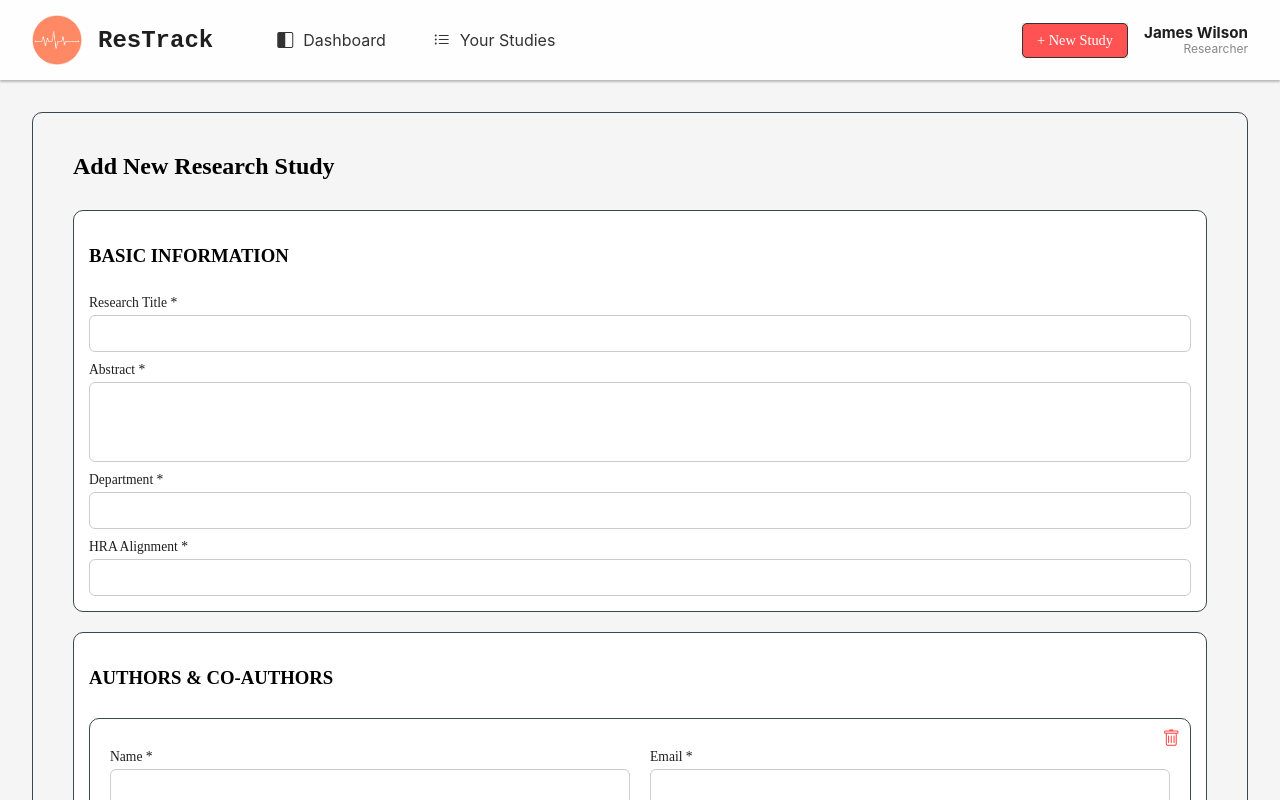
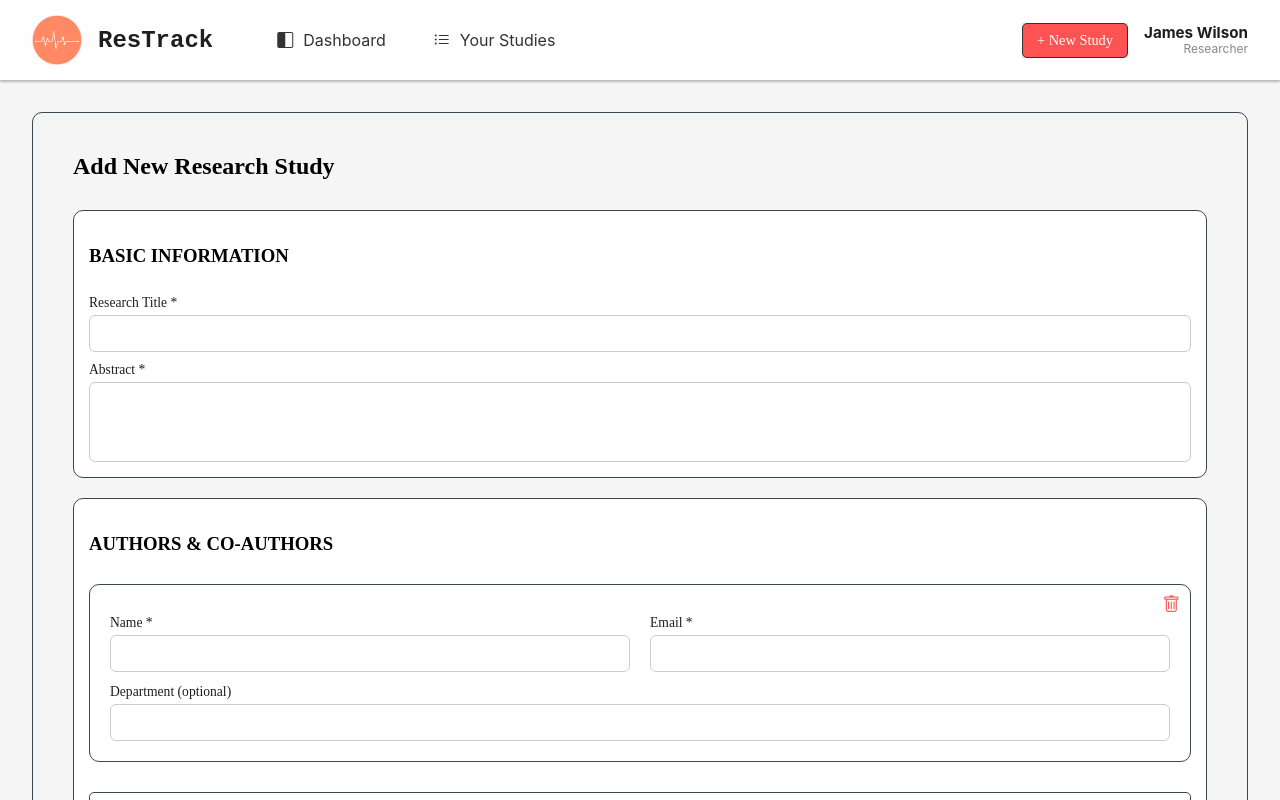
Before and after one commit to bryanlara11/CS128.1-ResTrack, a React (Create React App) app in the folder restrack-frontend/: page /newstudy in a window 1280 px wide. Shown: the top 800 px of the page. Built offline with nearby package versions, Linux system fonts and the light colour scheme; a web font is replaced by a local one.

Commit message:
Removed unnecessary fields in New Study page

```diff
--- a/restrack-frontend/src/components/pages/NewStudy.js
+++ b/restrack-frontend/src/components/pages/NewStudy.js
@@ -57,15 +57,6 @@ function NewStudy() {
             <textarea className={styles.textarea} value={abstract} onChange={(e) => setAbstract(e.target.value)}></textarea>
           </div>
 
-          <div className={styles.field}>
-            <label>Department *</label>
-            <input className={styles.input} value={department} onChange={(e) => setDepartment(e.target.value)} />
-          </div>
-
-          <div className={styles.field}>
-            <label>HRA Alignment *</label>
-            <input className={styles.input} value={hraAlignment} onChange={(e) => setHraAlignment(e.target.value)} />
-          </div>
         </div>
         <div className={styles.subBox}>
           <h3>AUTHORS & CO-AUTHORS</h3>
```
